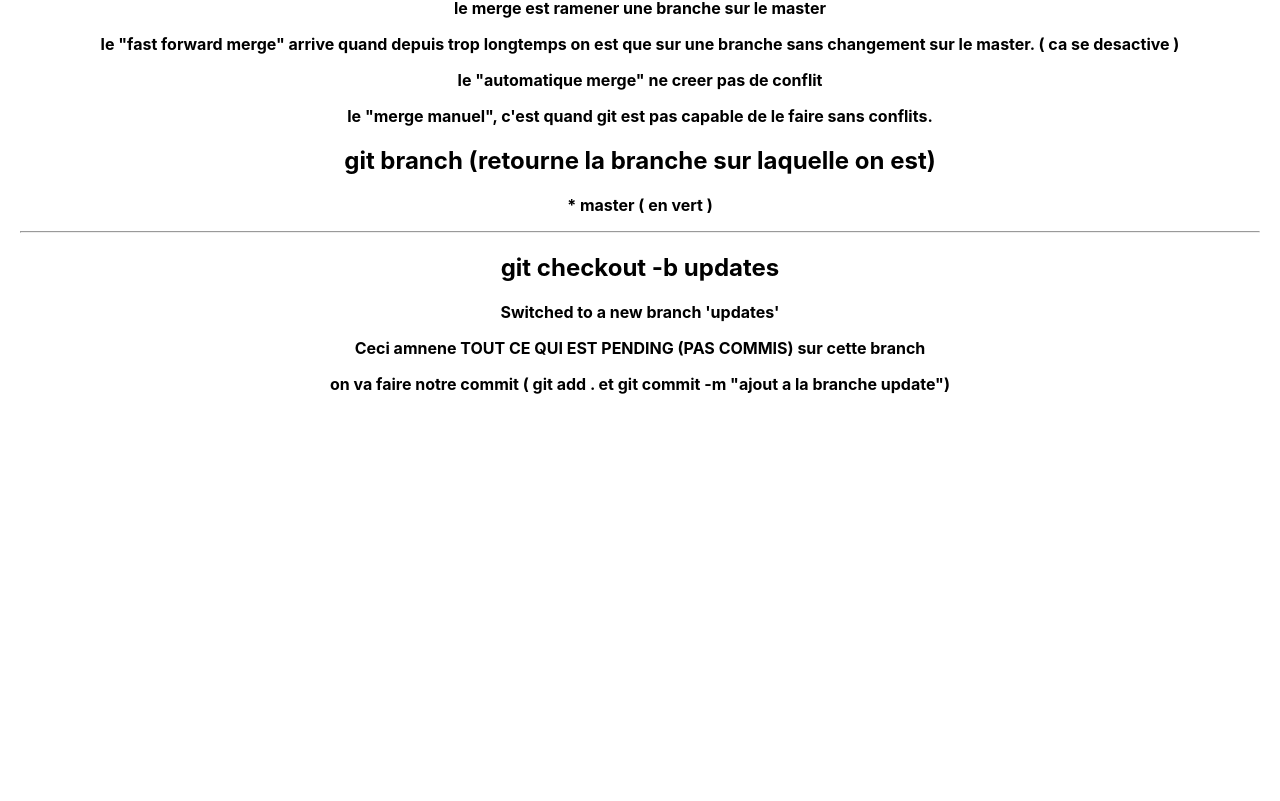
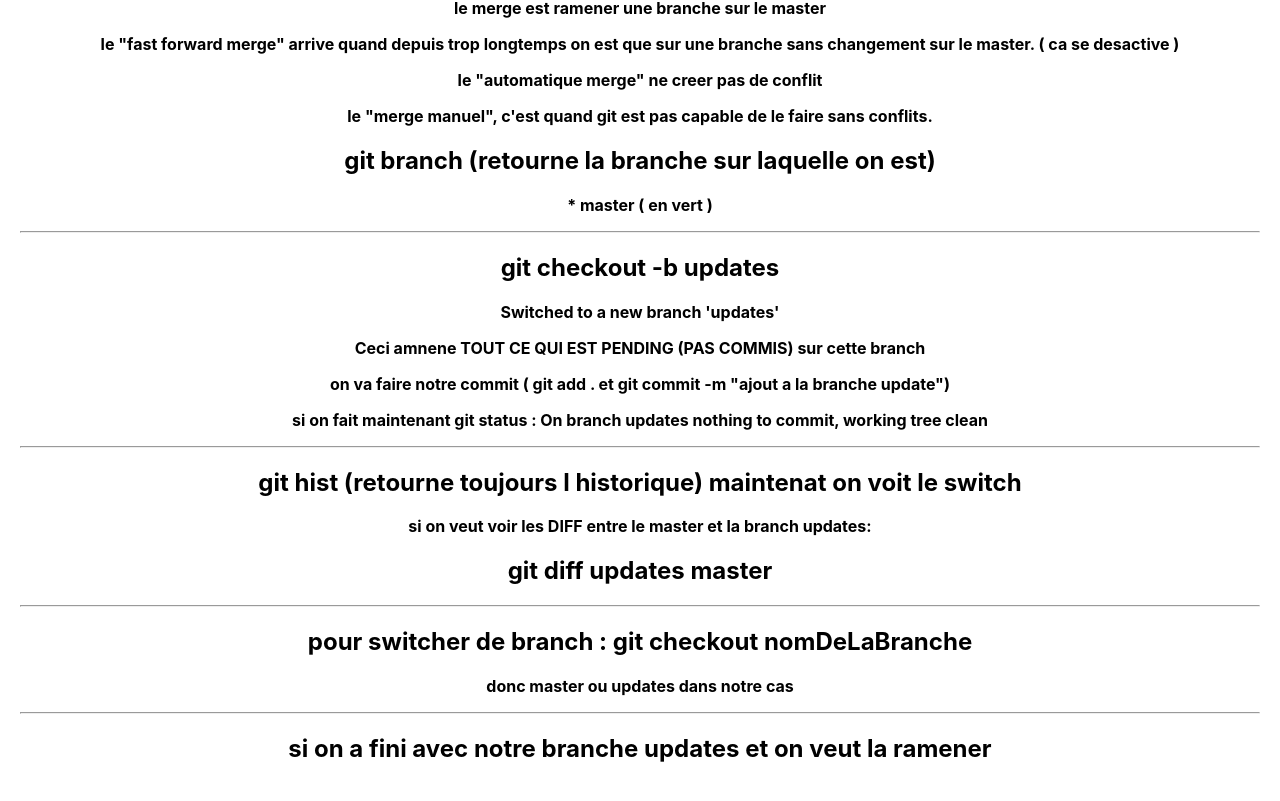
Before and after one commit to axe-z/git, a React (Create React App) app: page / in a window 1280 px wide. Shown: the part 4781-5582 px from the top of the page. Before the commit the page ends 5211 px from the top, so only its background shows below. Built offline with nearby package versions, Linux system fonts and the light colour scheme.

Commit message:
finishUpdates

```diff
--- a/src/App.js
+++ b/src/App.js
@@ -204,6 +204,18 @@ index 4d29575..e36b9bc 100644
       <p>Switched to a new branch 'updates'</p>
       <p>Ceci amnene TOUT CE QUI EST PENDING (PAS COMMIS) sur cette branch</p>
       <p>on va faire notre commit ( git add . et git commit -m "ajout a la branche update") </p>
+      <p>
+        si on fait maintenant git status : On branch updates nothing to commit, working tree clean
+      </p>
+      <hr />
+      <h2>git hist (retourne toujours l historique) maintenat on voit le switch</h2>
+      <p>si on veut voir les DIFF entre le master et la branch updates: </p>
+      <h2>git diff updates master </h2>
+      <hr />
+      <h2>pour switcher de branch : git checkout nomDeLaBranche</h2>
+      <p>donc master ou updates dans notre cas</p>
+      <hr />
+      <h2>si on a fini avec notre branche updates et on veut la ramener</h2>
     </div>
   );
 }
```
